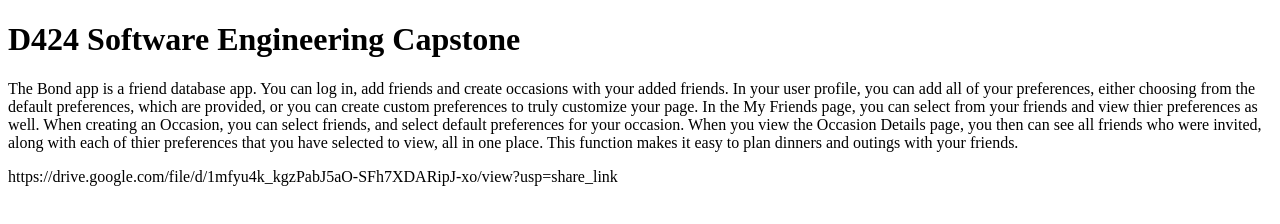
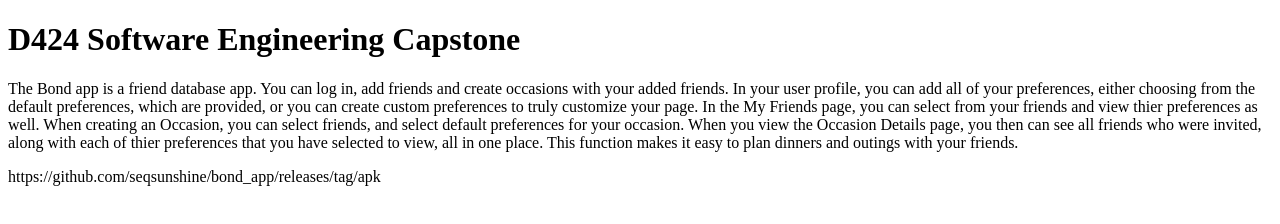
Before and after one commit to seqsunshine/bond_app, a plain HTML site: page index.html in a window 1280 px wide. Drawn offline with Linux system fonts and the light colour scheme.

Commit message:
Update index.html

```diff
--- a/index.html
+++ b/index.html
@@ -24,7 +24,7 @@
     preferences that you have selected to view, all in one place. This function makes it easy to plan dinners and outings with your
     friends.</p>
 
-    <p>https://drive.google.com/file/d/1mfyu4k_kgzPabJ5aO-SFh7XDARipJ-xo/view?usp=share_link</p>
+    <p>https://github.com/seqsunshine/bond_app/releases/tag/apk</p>
 
 </body>
 
```
